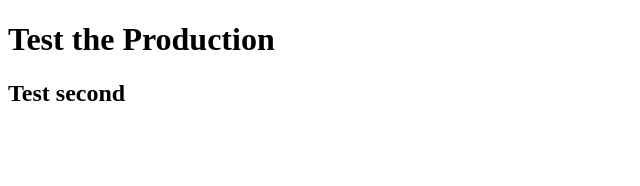
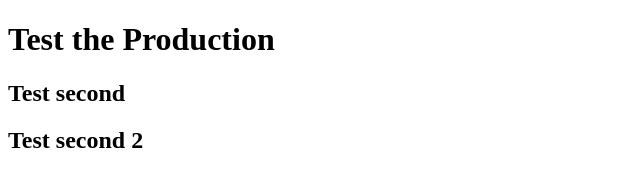
Before and after one commit to Rajeshkprajapati/TestSample, a plain HTML site: page Index.html in a window 1280 px wide. Shown: the whole page, without its empty margins (0-640 px from the left). Drawn offline with Linux system fonts and the light colour scheme.

Commit message:
Sample test

```diff
--- a/Index.html
+++ b/Index.html
@@ -8,5 +8,6 @@
 <body>
     <h1>Test the Production</h1>
     <h2>Test second</h2>
+    <h2>Test second 2</h2>
 </body>
 </html>
```
